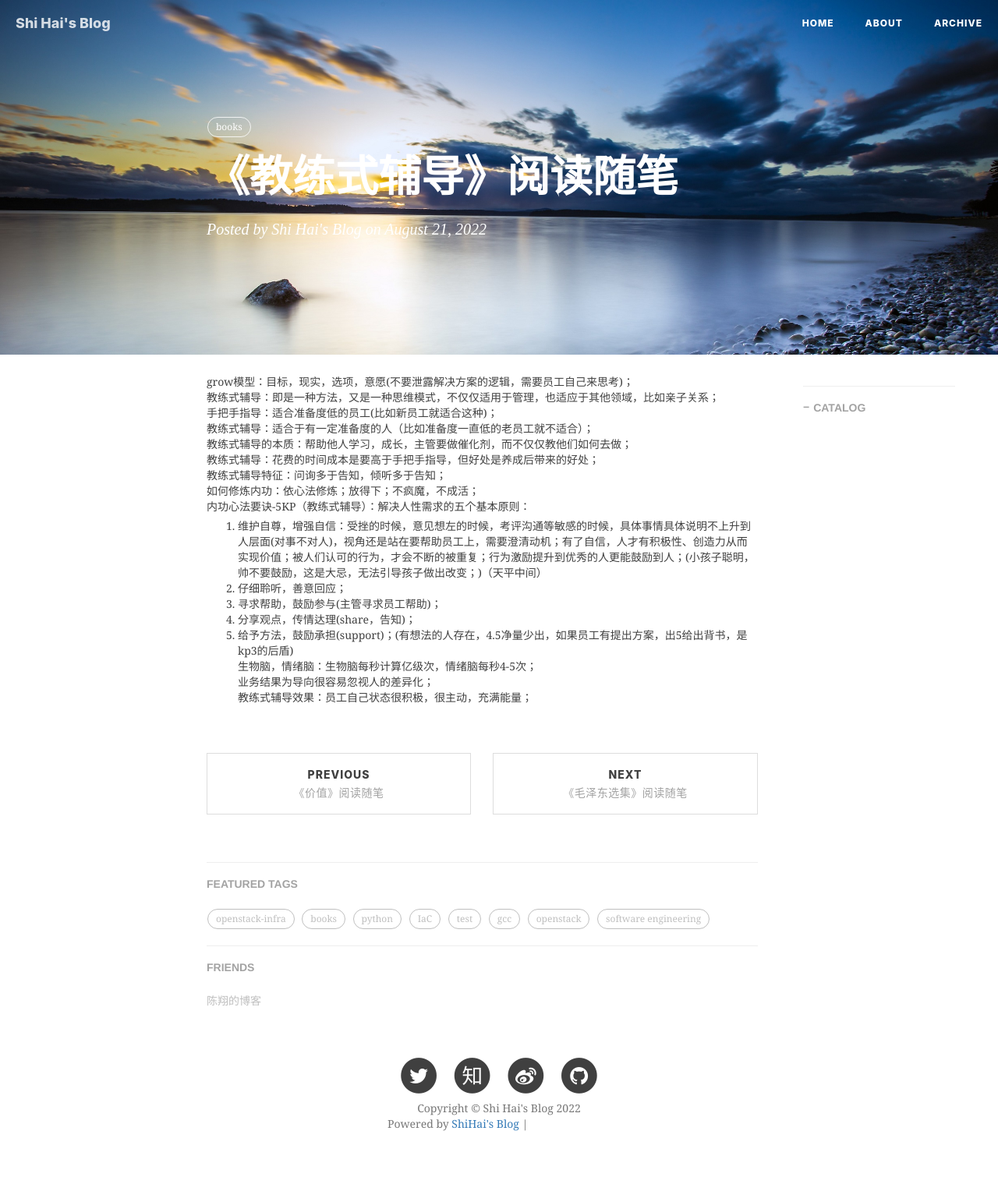
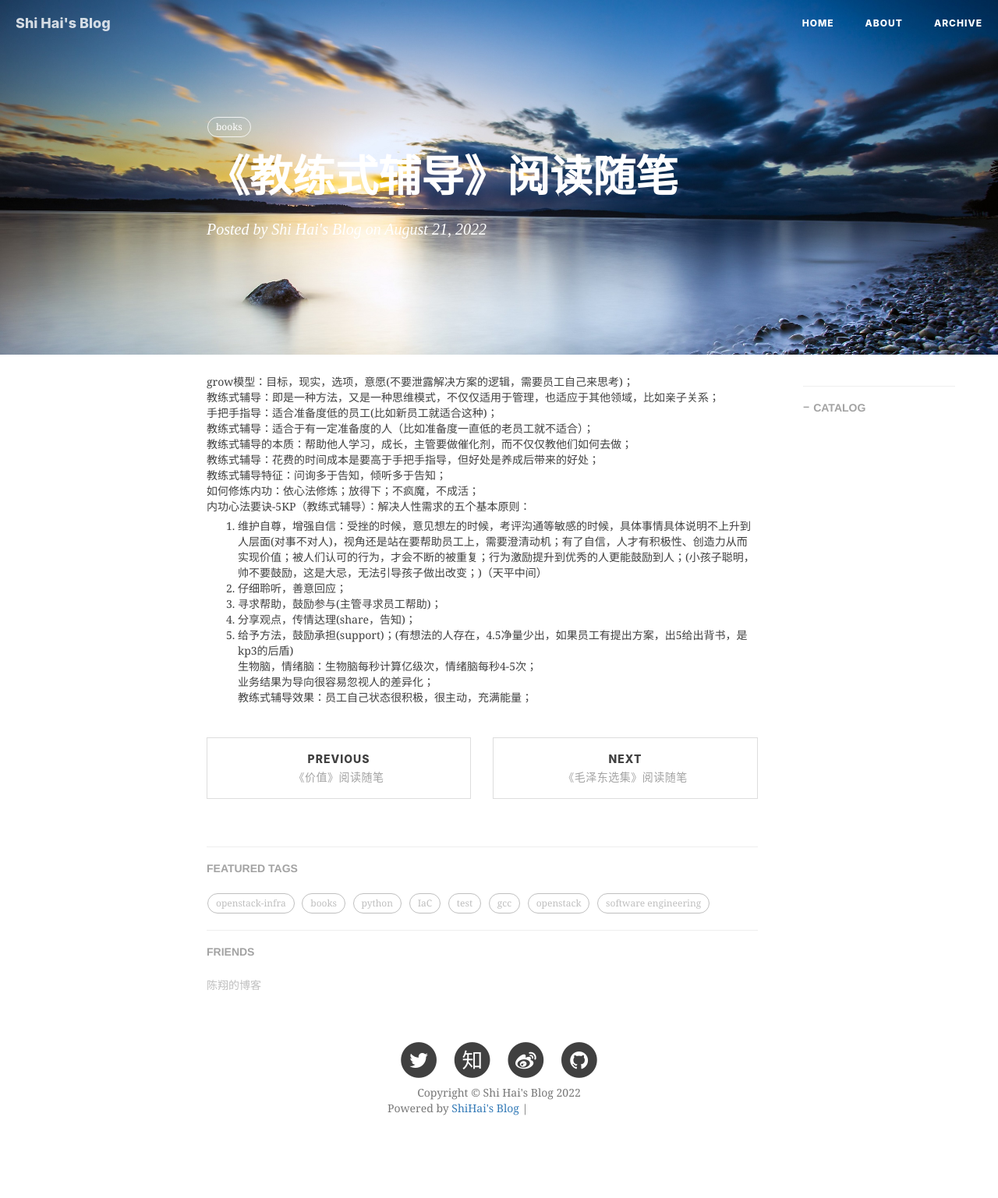
Before and after one commit to shihai1991/shihai1991.github.io, a Jekyll site: the page built from _posts/2022-08-21-教练式辅导.md, in a window 1280 px wide. Shown: the whole page at 78% size. Built offline with Jekyll 4.4.1, drawn with Linux system fonts in a browser that asks for light colours; nearby versions of some CDN libraries; comment, search, counter and statistics services are not loaded; grey boxes are pictures that could not be loaded.

Commit message:
update style

```diff
--- a/css/hux-blog.css
+++ b/css/hux-blog.css
@@ -847,7 +847,7 @@ samp {
 }
 .post-container ul,
 .post-container ol {
-  margin-bottom: 40px;
+  margin-bottom: 10px;
 }
 @media screen and (max-width: 768px) {
   .post-container ul,
```
